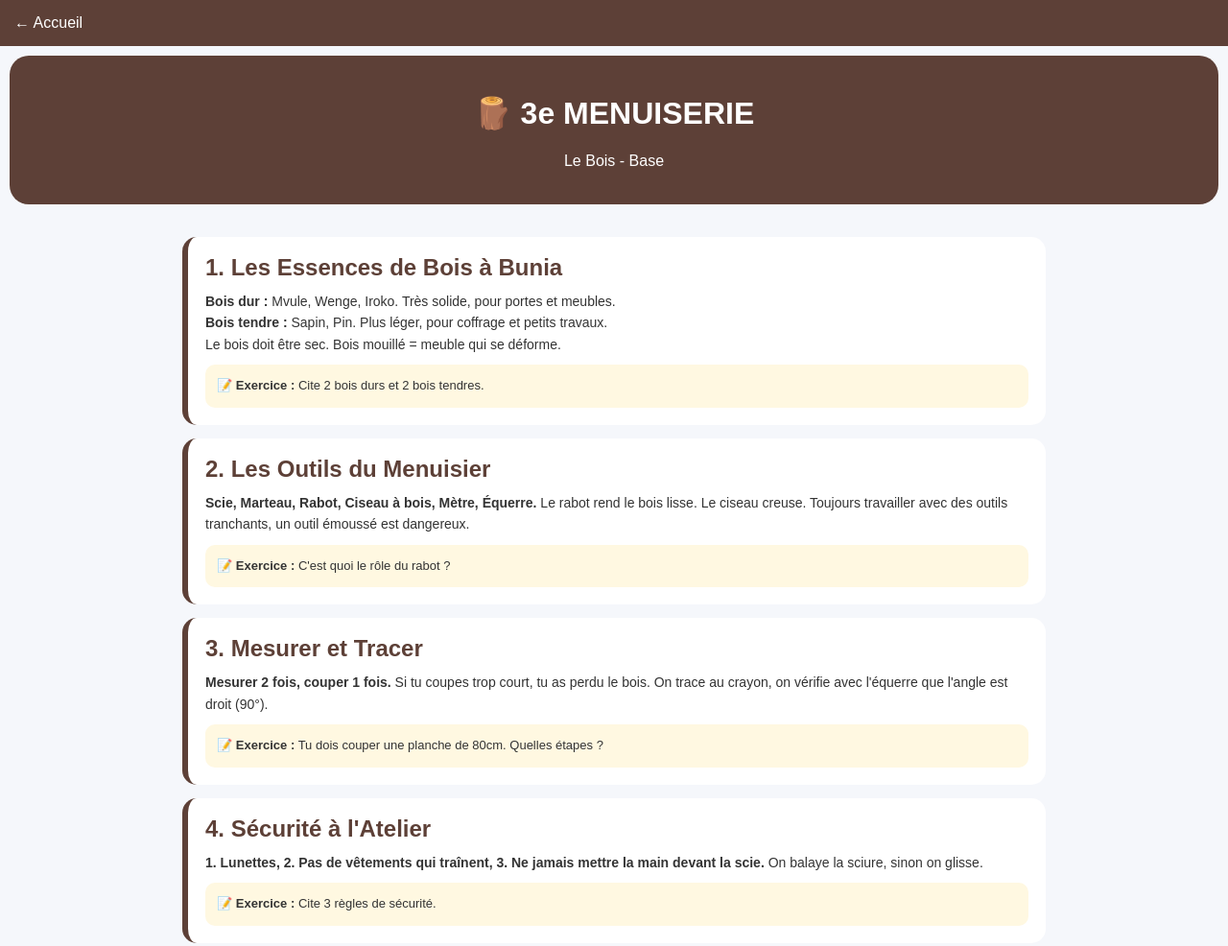
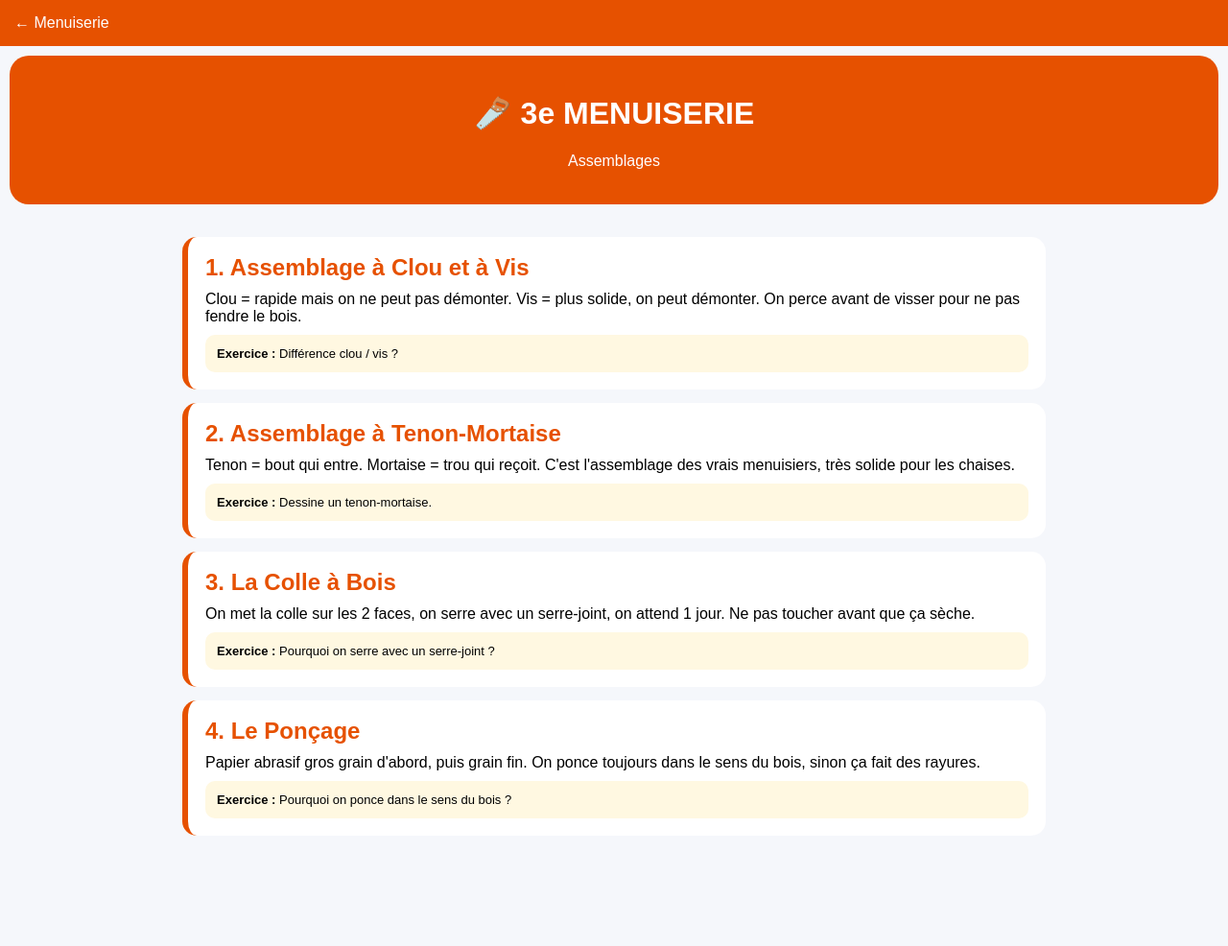
Before and after one commit to fenicienjayden-arch/ed-pour-tous, a plain HTML site: page 3e-menuiserie.html in a window 1280 px wide. Shown: the whole page at 96% size. After the commit the page ends 895 px from the top, so only its background shows below. Drawn offline with Linux system fonts and the light colour scheme.

Commit message:
Update 3e-menuiserie.html

```diff
--- a/3e-menuiserie.html
+++ b/3e-menuiserie.html
@@ -1,29 +1,6 @@
-<!DOCTYPE html>
-<html lang="fr">
-<head>
-<meta charset="UTF-8">
-<meta name="viewport" content="width=device-width, initial-scale=1.0">
-<title>3e Menuiserie</title>
-<style>
-body{margin:0;font-family:Arial;background:#f5f7fb}
-.top{background:#5d4037;color:#fff;padding:15px}
-.top a{color:#fff;text-decoration:none}
-.banner{background:#5d4037;color:#fff;margin:10px;padding:20px;border-radius:20px;text-align:center}
-.box{max-width:900px;margin:auto;padding:10px}
-.lecon{background:#fff;border-radius:15px;padding:18px;margin:14px 0;border-left:6px solid #5d4037}
-.lecon h2{color:#5d4037;margin:0 0 10px}
-.texte{font-size:14px;line-height:1.6;color:#333}
-.exo{background:#fff8e1;padding:12px;border-radius:10px;margin-top:10px;font-size:13px}
-</style>
-</head>
-<body>
-<div class="top"><a href="index.html">← Accueil</a></div>
-<div class="banner"><h1>🪵 3e MENUISERIE</h1><p>Le Bois - Base</p></div>
-<div class="box">
-<div class="lecon"><h2>1. Les Essences de Bois à Bunia</h2><div class="texte"><b>Bois dur :</b> Mvule, Wenge, Iroko. Très solide, pour portes et meubles.<br><b>Bois tendre :</b> Sapin, Pin. Plus léger, pour coffrage et petits travaux.<br>Le bois doit être sec. Bois mouillé = meuble qui se déforme.<div class="exo"><b>📝 Exercice :</b> Cite 2 bois durs et 2 bois tendres.</div></div></div>
-<div class="lecon"><h2>2. Les Outils du Menuisier</h2><div class="texte"><b>Scie, Marteau, Rabot, Ciseau à bois, Mètre, Équerre.</b> Le rabot rend le bois lisse. Le ciseau creuse. Toujours travailler avec des outils tranchants, un outil émoussé est dangereux.<div class="exo"><b>📝 Exercice :</b> C'est quoi le rôle du rabot ?</div></div></div>
-<div class="lecon"><h2>3. Mesurer et Tracer</h2><div class="texte"><b>Mesurer 2 fois, couper 1 fois.</b> Si tu coupes trop court, tu as perdu le bois. On trace au crayon, on vérifie avec l'équerre que l'angle est droit (90°).<div class="exo"><b>📝 Exercice :</b> Tu dois couper une planche de 80cm. Quelles étapes ?</div></div></div>
-<div class="lecon"><h2>4. Sécurité à l'Atelier</h2><div class="texte"><b>1. Lunettes, 2. Pas de vêtements qui traînent, 3. Ne jamais mettre la main devant la scie.</b> On balaye la sciure, sinon on glisse.<div class="exo"><b>📝 Exercice :</b> Cite 3 règles de sécurité.</div></div></div>
-</div>
-</body>
-</html>
+<!DOCTYPE html><html lang="fr"><head><meta charset="UTF-8"><meta name="viewport" content="width=device-width, initial-scale=1.0"><title>3e Menuiserie</title><style>body{margin:0;font-family:Arial;background:#f5f7fb}.top{background:#e65100;color:#fff;padding:15px}.top a{color:#fff;text-decoration:none}.banner{background:#e65100;color:#fff;margin:10px;padding:20px;border-radius:20px;text-align:center}.box{max-width:900px;margin:auto;padding:10px}.lecon{background:#fff;border-radius:15px;padding:18px;margin:14px 0;border-left:6px solid #e65100}.lecon h2{color:#e65100;margin:0 0 10px}.exo{background:#fff8e1;padding:12px;border-radius:10px;margin-top:10px;font-size:13px}</style></head><body><div class="top"><a href="option-menuiserie.html">← Menuiserie</a></div><div class="banner"><h1>🪚 3e MENUISERIE</h1><p>Assemblages</p></div><div class="box">
+<div class="lecon"><h2>1. Assemblage à Clou et à Vis</h2>Clou = rapide mais on ne peut pas démonter. Vis = plus solide, on peut démonter. On perce avant de visser pour ne pas fendre le bois. <div class="exo"><b>Exercice :</b> Différence clou / vis ?</div></div>
+<div class="lecon"><h2>2. Assemblage à Tenon-Mortaise</h2>Tenon = bout qui entre. Mortaise = trou qui reçoit. C'est l'assemblage des vrais menuisiers, très solide pour les chaises. <div class="exo"><b>Exercice :</b> Dessine un tenon-mortaise.</div></div>
+<div class="lecon"><h2>3. La Colle à Bois</h2>On met la colle sur les 2 faces, on serre avec un serre-joint, on attend 1 jour. Ne pas toucher avant que ça sèche. <div class="exo"><b>Exercice :</b> Pourquoi on serre avec un serre-joint ?</div></div>
+<div class="lecon"><h2>4. Le Ponçage</h2>Papier abrasif gros grain d'abord, puis grain fin. On ponce toujours dans le sens du bois, sinon ça fait des rayures. <div class="exo"><b>Exercice :</b> Pourquoi on ponce dans le sens du bois ?</div></div>
+</div></body></html>
```
